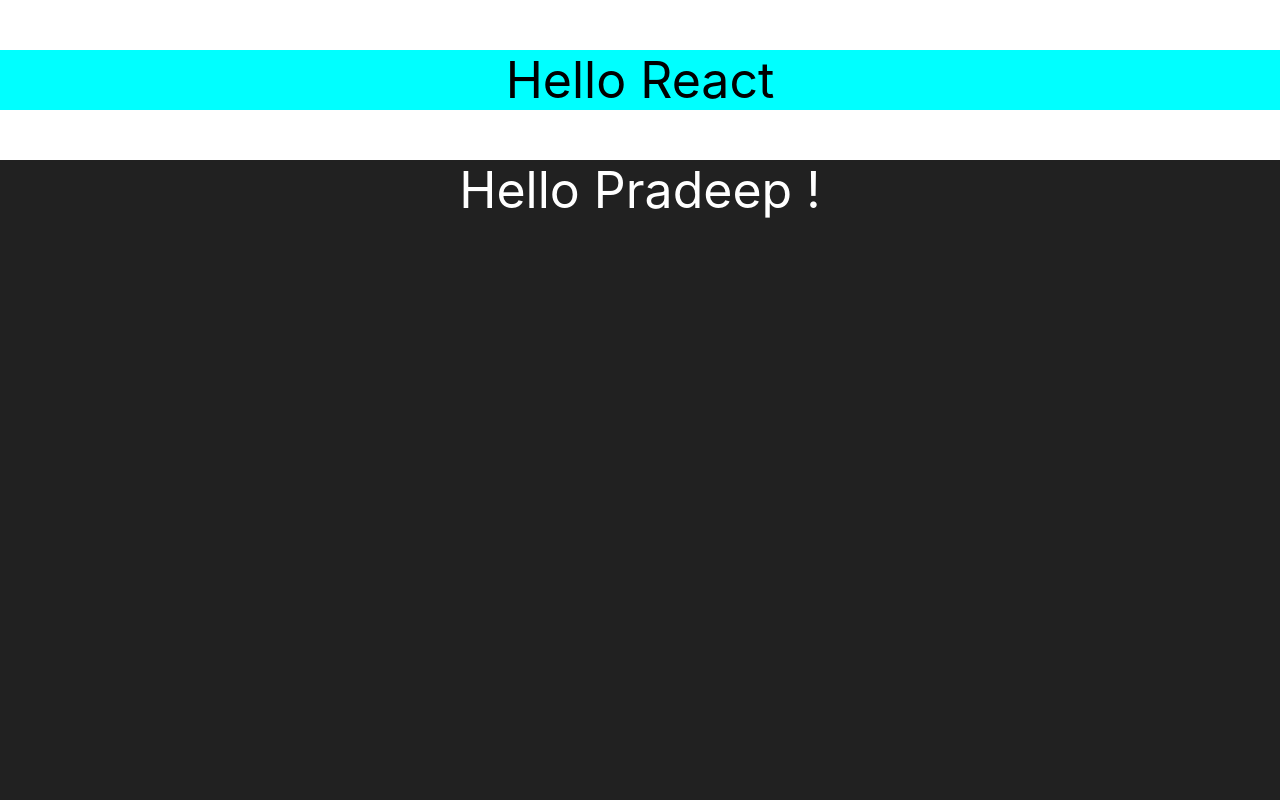
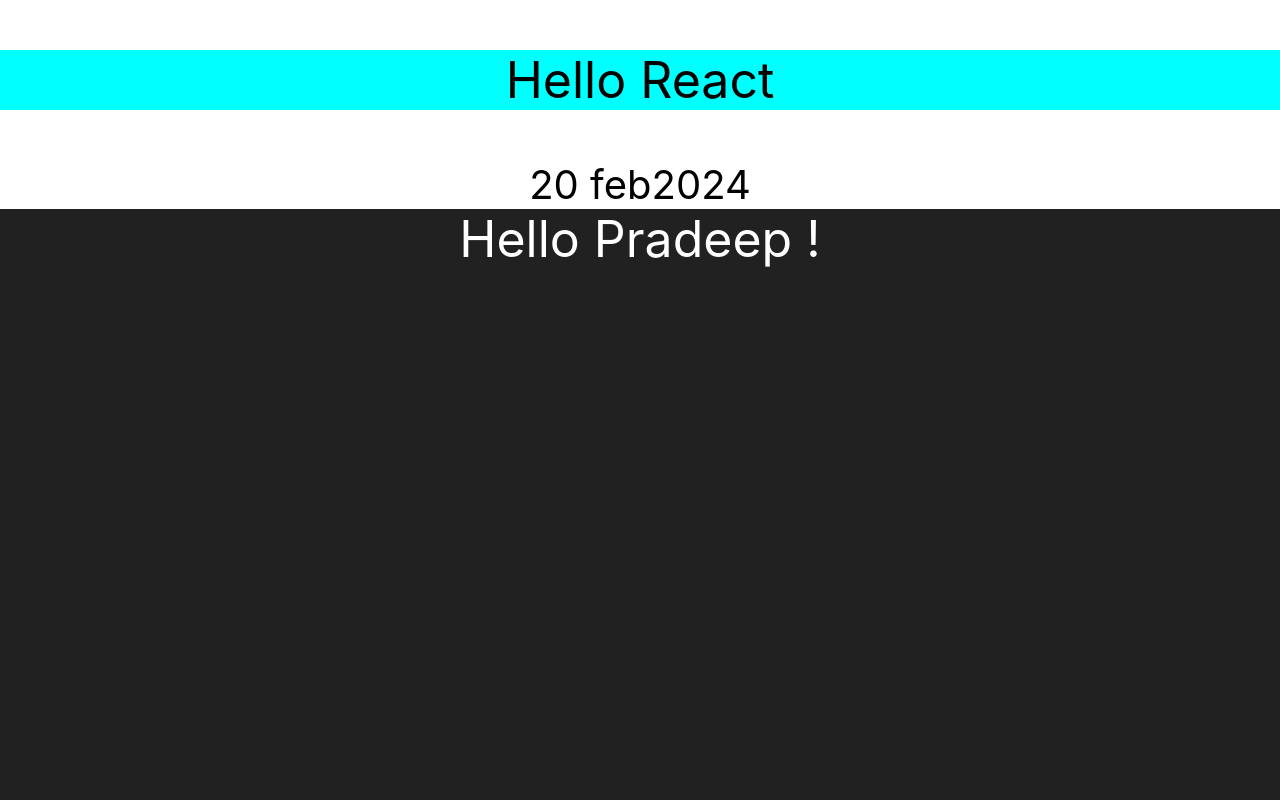
Before and after one commit to Pradeeptamta3225/React_Project, a React (Create React App) app in the folder demoshopapp/: page / in a window 1280 px wide. Shown: the top 800 px of the page. Built offline with nearby package versions, Linux system fonts and the light colour scheme.

Commit message:
build my 1st component

```diff
--- a/demoshopapp/src/App.js
+++ b/demoshopapp/src/App.js
@@ -1,11 +1,13 @@
 import logo from './logo.svg';
 import './App.css';
 import Item from './components/Item';
+import ItemDate from './components/ItemDate';
 
 function App() {
   return (
     <div>
       <Item></Item>
+      <ItemDate></ItemDate>
       <div className="App">Hello Pradeep !</div>
     </div>
 
--- /dev/null
+++ b/demoshopapp/src/components/ItemDate.css
@@ -0,0 +1,5 @@
+
+.mfg-date{
+    text-align: center;
+    font-size: 40px;
+}
--- /dev/null
+++ b/demoshopapp/src/components/ItemDate.js
@@ -0,0 +1,16 @@
+import './ItemDate.css';
+
+function ItemDate(){
+const day = 20;
+const month = "feb";
+const year = 2024;
+    return (
+        <div className="mfg-date">
+            <span>{day}</span>
+            <span> {month}</span>
+            <span>{year}</span>
+        </div>
+    )
+}
+
+export default ItemDate;
```
